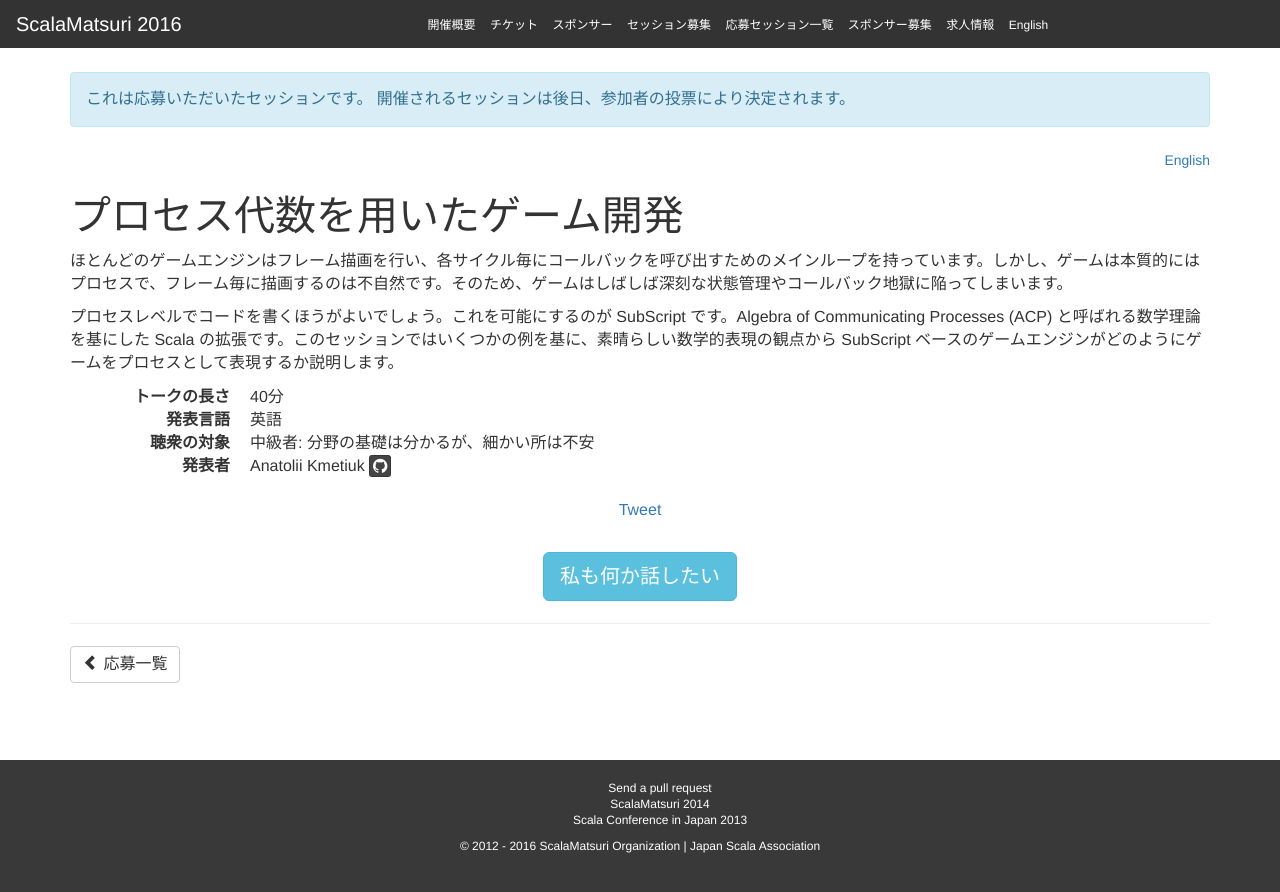
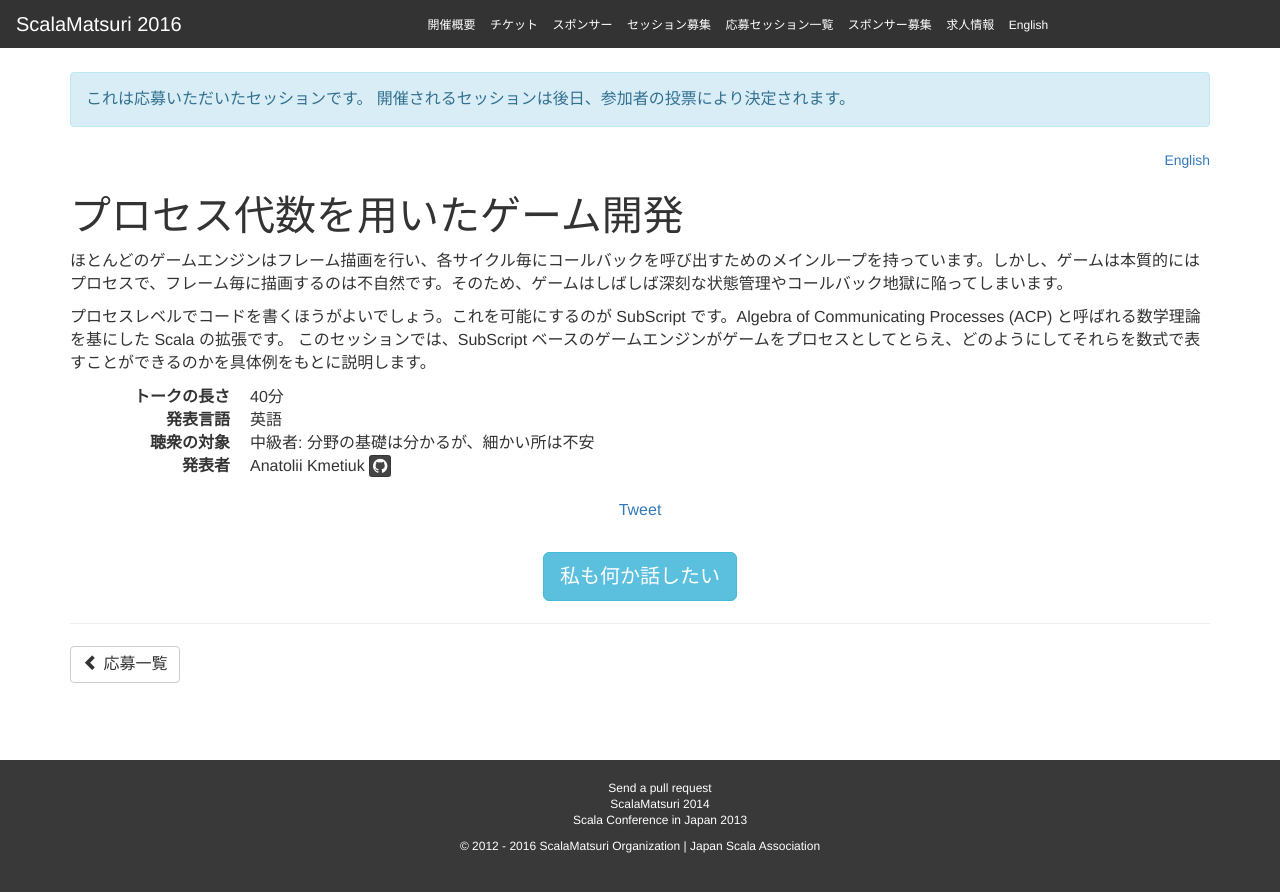
Before and after one commit to scalajp/2016.scalamatsuri.org, a Jekyll site: the page built from _candidates_ja/AnatoliiKmetiuk_1.html, in a window 1280 px wide. Shown: the top 892 px of the page. Built offline with Jekyll 4.4.1, drawn with Linux system fonts in a browser that asks for light colours; nearby versions of some CDN libraries; comment, search, counter and statistics services are not loaded.

Commit message:
Update AnatoliiKmetiuk_1.html

```diff
--- a/_candidates_ja/AnatoliiKmetiuk_1.html
+++ b/_candidates_ja/AnatoliiKmetiuk_1.html
@@ -10,5 +10,6 @@ github: anatoliykmetyuk
 ほとんどのゲームエンジンはフレーム描画を行い、各サイクル毎にコールバックを呼び出すためのメインループを持っています。しかし、ゲームは本質的にはプロセスで、フレーム毎に描画するのは不自然です。そのため、ゲームはしばしば深刻な状態管理やコールバック地獄に陥ってしまいます。
 </p>
 <p>
-プロセスレベルでコードを書くほうがよいでしょう。これを可能にするのが SubScript です。Algebra of Communicating Processes (ACP) と呼ばれる数学理論を基にした Scala の拡張です。このセッションではいくつかの例を基に、素晴らしい数学的表現の観点から SubScript ベースのゲームエンジンがどのようにゲームをプロセスとして表現するか説明します。
+プロセスレベルでコードを書くほうがよいでしょう。これを可能にするのが SubScript です。Algebra of Communicating Processes (ACP) と呼ばれる数学理論を基にした Scala の拡張です。
+このセッションでは、SubScript ベースのゲームエンジンがゲームをプロセスとしてとらえ、どのようにしてそれらを数式で表すことができるのかを具体例をもとに説明します。
 </p>
```
